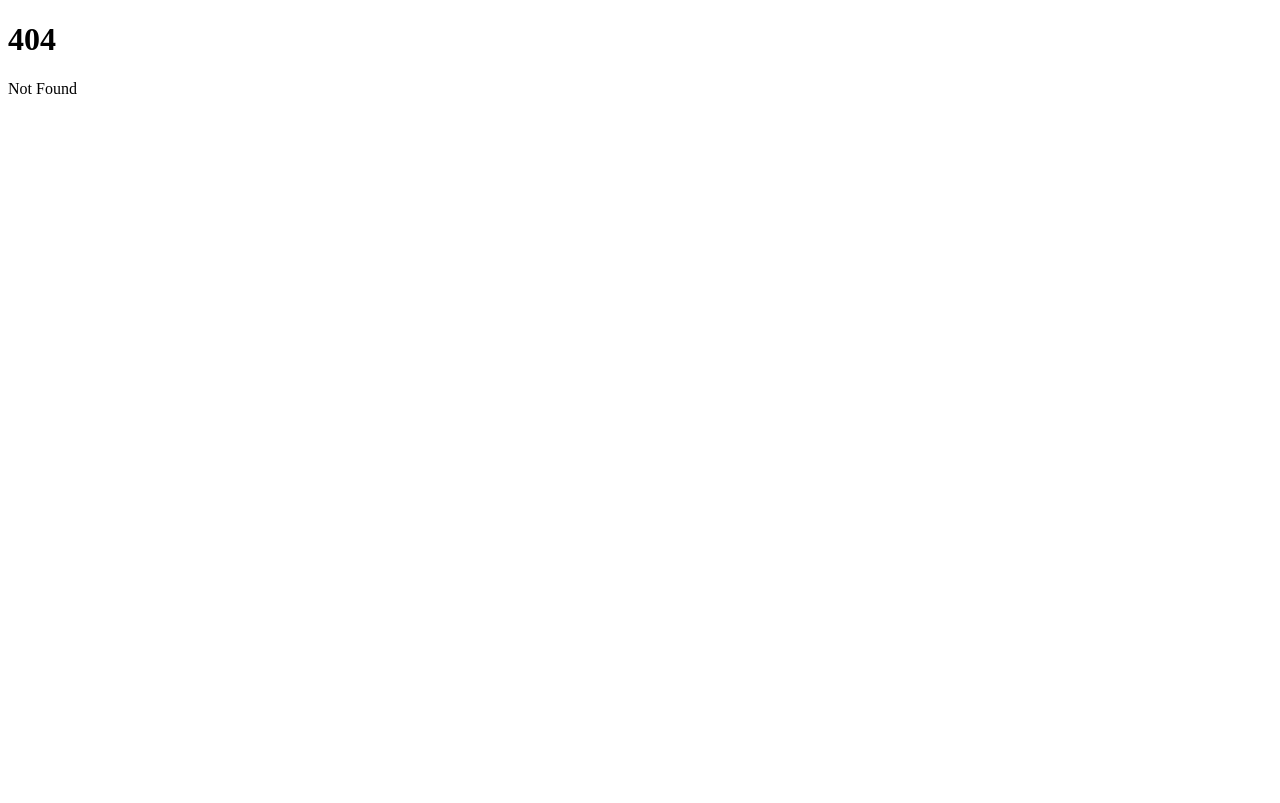
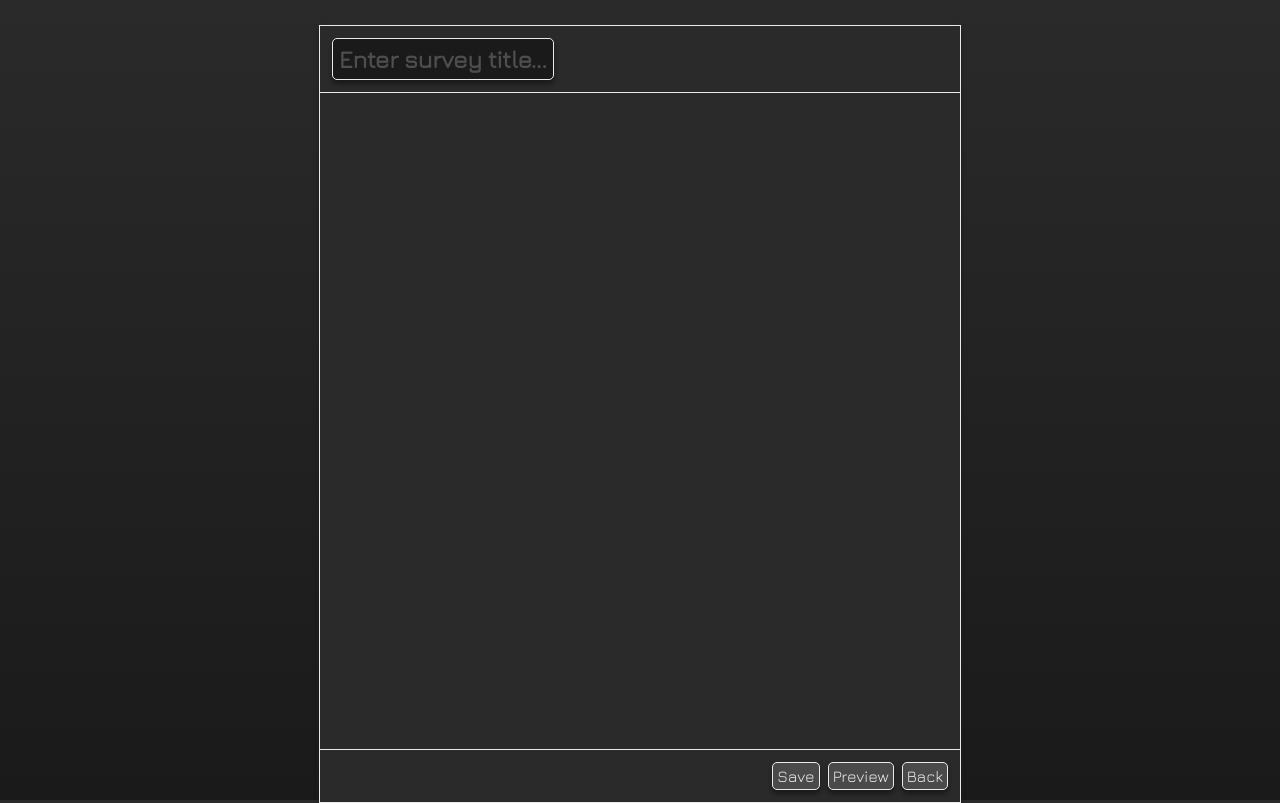
Before and after one commit to sjerzykiewicz/NoName-Surveys, a SvelteKit app in the folder frontend/: page /create in a window 1280 px wide. Before the commit this address had no page. Built offline with nearby package versions, Linux system fonts and the light colour scheme.

Commit message:
NONAME-6 initial styling

```diff
--- a/frontend/src/app.html
+++ b/frontend/src/app.html
@@ -3,9 +3,21 @@
 	<head>
 		<meta charset="utf-8" />
 		<link rel="icon" href="%sveltekit.assets%/favicon.png" />
+		<link href="https://fonts.googleapis.com/css?family=Jura" rel="stylesheet" />
 		<meta name="viewport" content="width=device-width, initial-scale=1" />
+		<style>
+			html,
+			body {
+				display: contents;
+				height: 100%;
+				background: linear-gradient(0deg, #1a1a1a 0%, #2a2a2a 100%);
+				background-attachment: fixed;
+				margin: 0px;
+			}
+		</style>
 		%sveltekit.head%
 	</head>
+
 	<body data-sveltekit-preload-data="hover">
 		<div style="display: contents">%sveltekit.body%</div>
 	</body>
--- /dev/null
+++ b/frontend/src/routes/+layout.svelte
@@ -0,0 +1,17 @@
+<div class="box">
+	<slot />
+</div>
+
+<style>
+	.box {
+		display: flex;
+		flex-flow: column;
+		height: 97%;
+		width: 50%;
+		margin: auto;
+		margin-top: 25px;
+		border: 1px solid #eaeaea;
+		box-shadow: 0px 4px 4px #1a1a1a;
+		background-color: #2a2a2a;
+	}
+</style>
--- /dev/null
+++ b/frontend/src/routes/create/+page.svelte
@@ -0,0 +1,71 @@
+<script lang="ts">
+</script>
+
+<div class="header">
+	<form id="form" method="POST">
+		<div class="input" contenteditable></div>
+	</form>
+</div>
+<div class="content"></div>
+<div class="footer">
+	<button class="footer-button" type="button" form="form">Back</button>
+	<button class="footer-button" type="button" form="form">Preview</button>
+	<button class="footer-button" type="submit" form="form">Save</button>
+</div>
+
+<style>
+	.header {
+		padding: 0.5em 1em 0.5em 0.5em;
+		border-bottom: 1px solid #eaeaea;
+		font-size: 24px;
+		font-weight: bold;
+		font-family: 'Jura';
+		color: #eaeaea;
+	}
+
+	.header .input {
+		background-color: #1a1a1a;
+		padding: 0.25em;
+		border: 1px solid #eaeaea;
+		border-radius: 5px;
+		box-shadow: 0px 4px 4px #1a1a1a;
+		cursor: text;
+		width: fit-content;
+		max-width: 100%;
+	}
+
+	.header .input[contenteditable]:empty::before {
+		content: 'Enter survey title...';
+		color: #eaeaea40;
+	}
+
+	.content {
+		flex: 1;
+	}
+
+	.footer {
+		padding: 0.75em;
+		border-top: 1px solid #eaeaea;
+	}
+
+	.footer-button {
+		background-color: #4a4a4a;
+		margin-left: 0.5em;
+		padding: 0.25em;
+		border: 1px solid #eaeaea;
+		border-radius: 5px;
+		box-shadow: 0px 4px 4px #1a1a1a;
+		width: fit-content;
+		font-size: 16px;
+		font-weight: normal;
+		font-family: 'Jura';
+		color: #eaeaea;
+		cursor: pointer;
+		transition: background-color 0.5s;
+		float: right;
+	}
+
+	.footer-button:hover {
+		background-color: #1a1a1a;
+	}
+</style>
```
